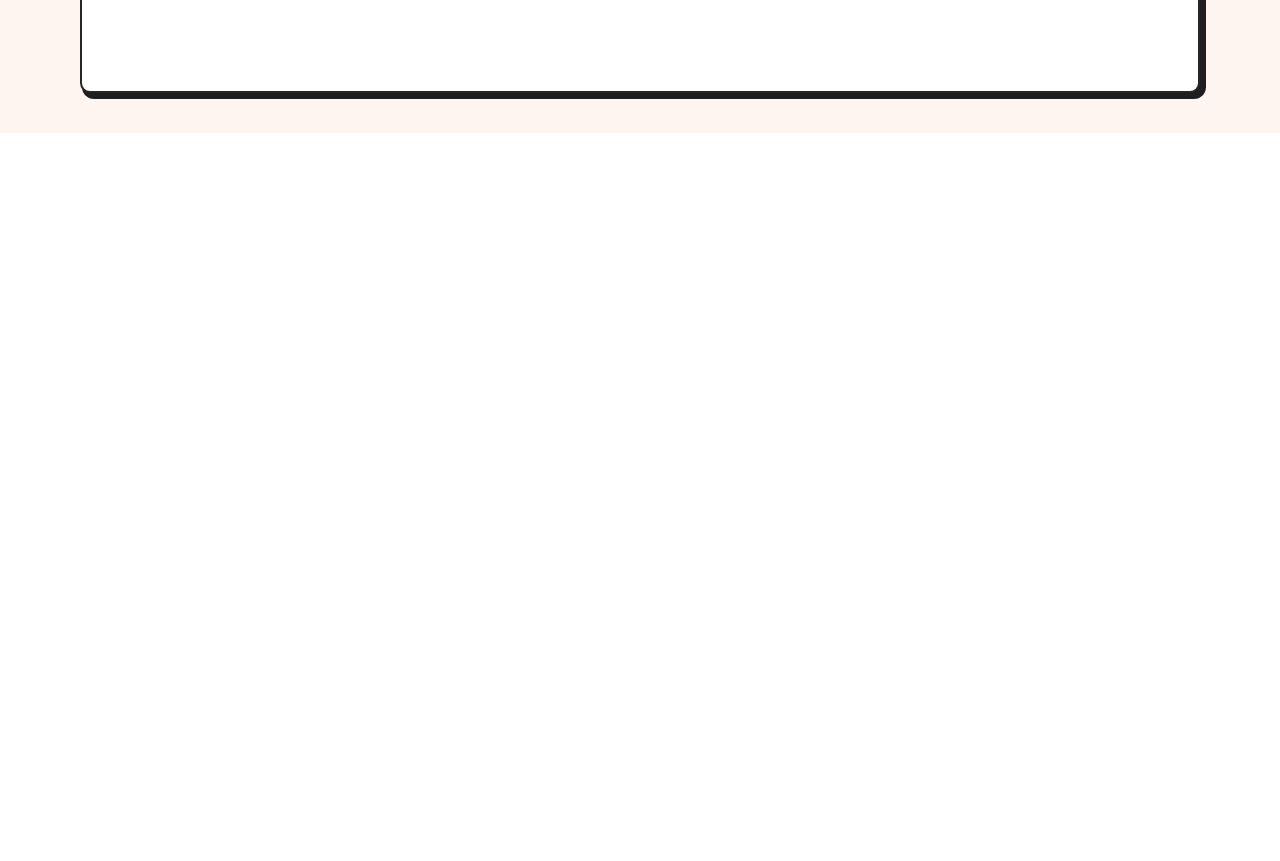
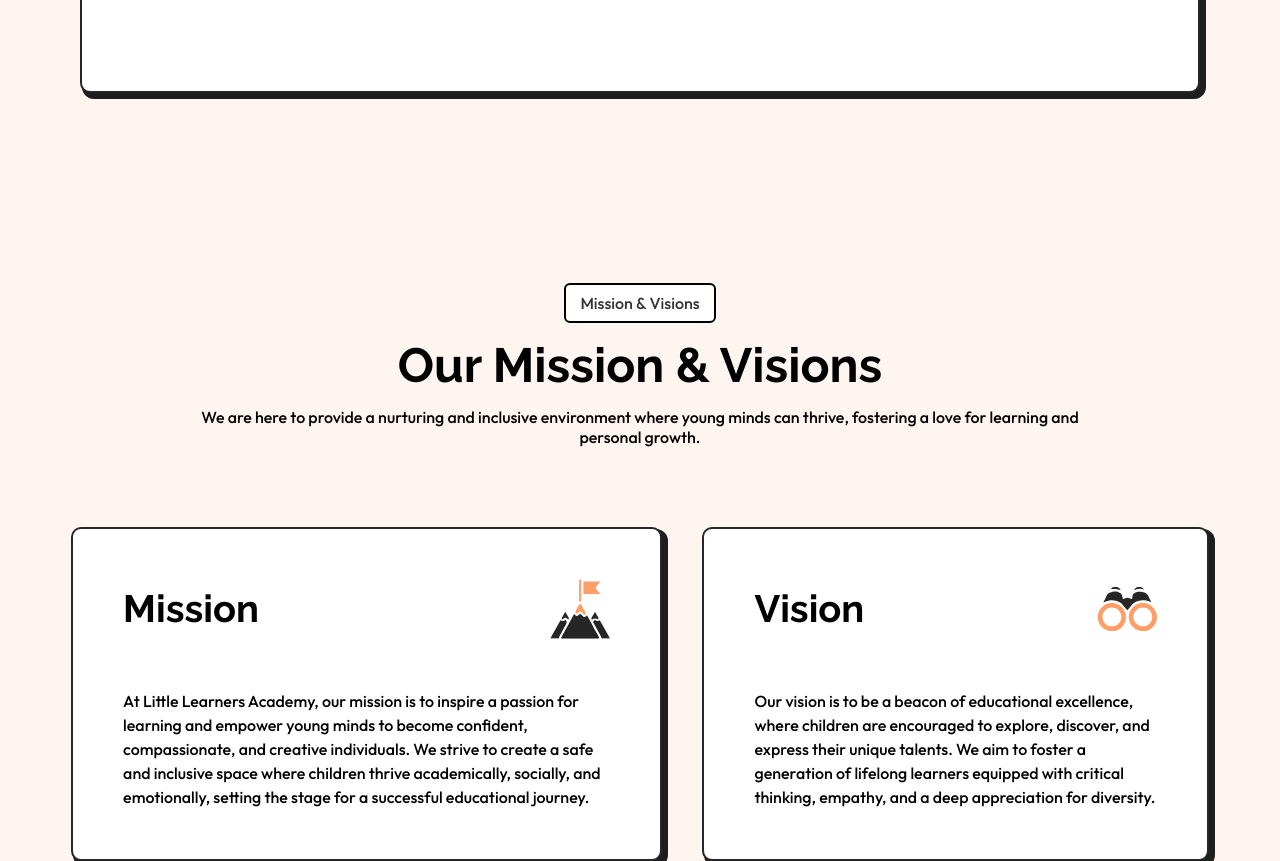
Before and after one commit to BsHeR4/academy-task3, a React (Vite) app: page / in a window 1280 px wide. Shown: the part 460-1321 px from the top of the page. Before the commit the page ends 800 px from the top, so only its background shows below. Built offline with nearby package versions, Linux system fonts and the light colour scheme.

Commit message:
create visionCard and VisionSection

```diff
--- /dev/null
+++ b/src/components/VisionCard/VisionCard.jsx
@@ -0,0 +1,16 @@
+import styles from './VisionCard.module.css'
+import BaseCard from '../BaseCard/BaseCard'
+
+const VisionCard = ({ title, icon, description }) => {
+    return (
+        <BaseCard className={styles.visionCard}>
+            <div className={styles.head}>
+                <h2>{title}</h2>
+                <img src={icon} alt={title} />
+            </div>
+            <p>{description}</p>
+        </BaseCard>
+    )
+}
+
+export default VisionCard
--- /dev/null
+++ b/src/components/VisionCard/VisionCard.module.css
@@ -0,0 +1,81 @@
+.visionCard {
+    padding: 60px;
+    display: flex;
+    flex-direction: column;
+    gap: 60px;
+
+    .head {
+        display: flex;
+        align-items: center;
+        justify-content: space-between;
+
+        h2 {
+            font-family: "Raleway", sans-serif;
+            font-weight: 700;
+            font-size: 48px;
+            line-height: 130%;
+        }
+
+        img {
+            width: 80px;
+            height: 80px;
+        }
+    }
+
+    p {
+        font-weight: 500;
+        font-size: 20px;
+        line-height: 150%;
+    }
+}
+
+@media screen and (min-width: 993px) and (max-width: 1919px) {
+
+
+    .visionCard {
+        padding: 50px;
+        gap: 50px;
+
+        .head {
+
+            h2 {
+                font-size: 38px;
+            }
+
+            img {
+                width: 60px;
+                height: 60px;
+            }
+        }
+
+        p {
+            font-size: 16px;
+        }
+    }
+
+}
+
+@media screen and (max-width: 992px) {
+
+    .visionCard {
+        padding: 40px;
+        gap: 40px;
+
+        .head {
+
+            h2 {
+                font-size: 30px;
+            }
+
+            img {
+                width: 50px;
+                height: 50px;
+            }
+        }
+
+        p {
+            font-size: 16px;
+        }
+    }
+
+}
--- /dev/null
+++ b/src/components/VisionSection/VisionSection.jsx
@@ -0,0 +1,28 @@
+import styles from './VisionSection.module.css'
+import Section from './../Section/Section'
+import VisionCard from '../VisionCard/VisionCard'
+
+const VisionSection = () => {
+    return (
+        <Section
+            boxTitle={"Mission & Visions"}
+            title={"Our Mission & Visions"}
+            description={"We are here to provide a nurturing and inclusive environment where young minds can thrive, fostering a love for learning and personal growth."}
+        >
+            <div className={styles.cardsContainer}>
+                <VisionCard
+                    title={"Mission"}
+                    icon={"imgs/missionIcon.svg"}
+                    description={"At Little Learners Academy, our mission is to inspire a passion for learning and empower young minds to become confident, compassionate, and creative individuals. We strive to create a safe and inclusive space where children thrive academically, socially, and emotionally, setting the stage for a successful educational journey."}
+                />
+                <VisionCard
+                    title={"Vision"}
+                    icon={"imgs/visionIcon.svg"}
+                    description={"Our vision is to be a beacon of educational excellence, where children are encouraged to explore, discover, and express their unique talents. We aim to foster a generation of lifelong learners equipped with critical thinking, empathy, and a deep appreciation for diversity."}
+                />
+            </div>
+        </Section>
+    )
+}
+
+export default VisionSection
--- /dev/null
+++ b/src/components/VisionSection/VisionSection.module.css
@@ -0,0 +1,19 @@
+.cardsContainer {
+    display: flex;
+    gap: 60px;
+    justify-content: space-between;
+}
+
+@media screen and (min-width: 993px) and (max-width: 1919px) {
+    .cardsContainer {
+        gap: 40px;
+    }
+}
+
+@media screen and (max-width: 992px) {
+
+    .cardsContainer {
+        flex-direction: column;
+        gap: 30px;
+    }
+}
--- a/src/pages/AboutUs/AboutUs.jsx
+++ b/src/pages/AboutUs/AboutUs.jsx
@@ -1,10 +1,12 @@
 import IntroPage from '../../components/IntroPage/IntroPage'
+import VisionSection from '../../components/VisionSection/VisionSection'
 import styles from './AboutUs.module.css'
 
 const AboutUs = () => {
     return (
         <div>
             <IntroPage></IntroPage>
+            <VisionSection></VisionSection>
         </div>
     )
 }
```
Also changed, not shown: public/imgs/missionIcon.svg (added), public/imgs/visionIcon.svg (added).
